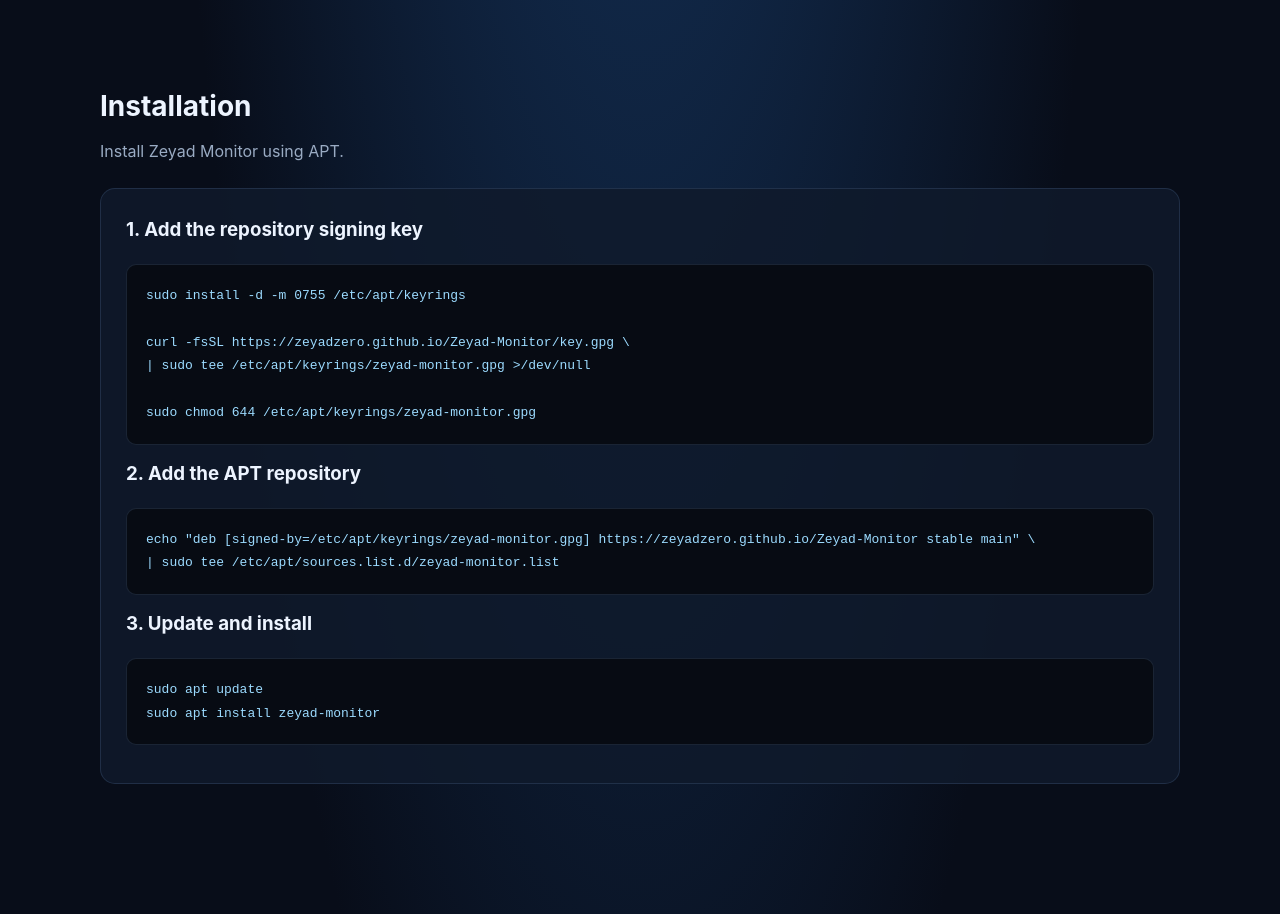
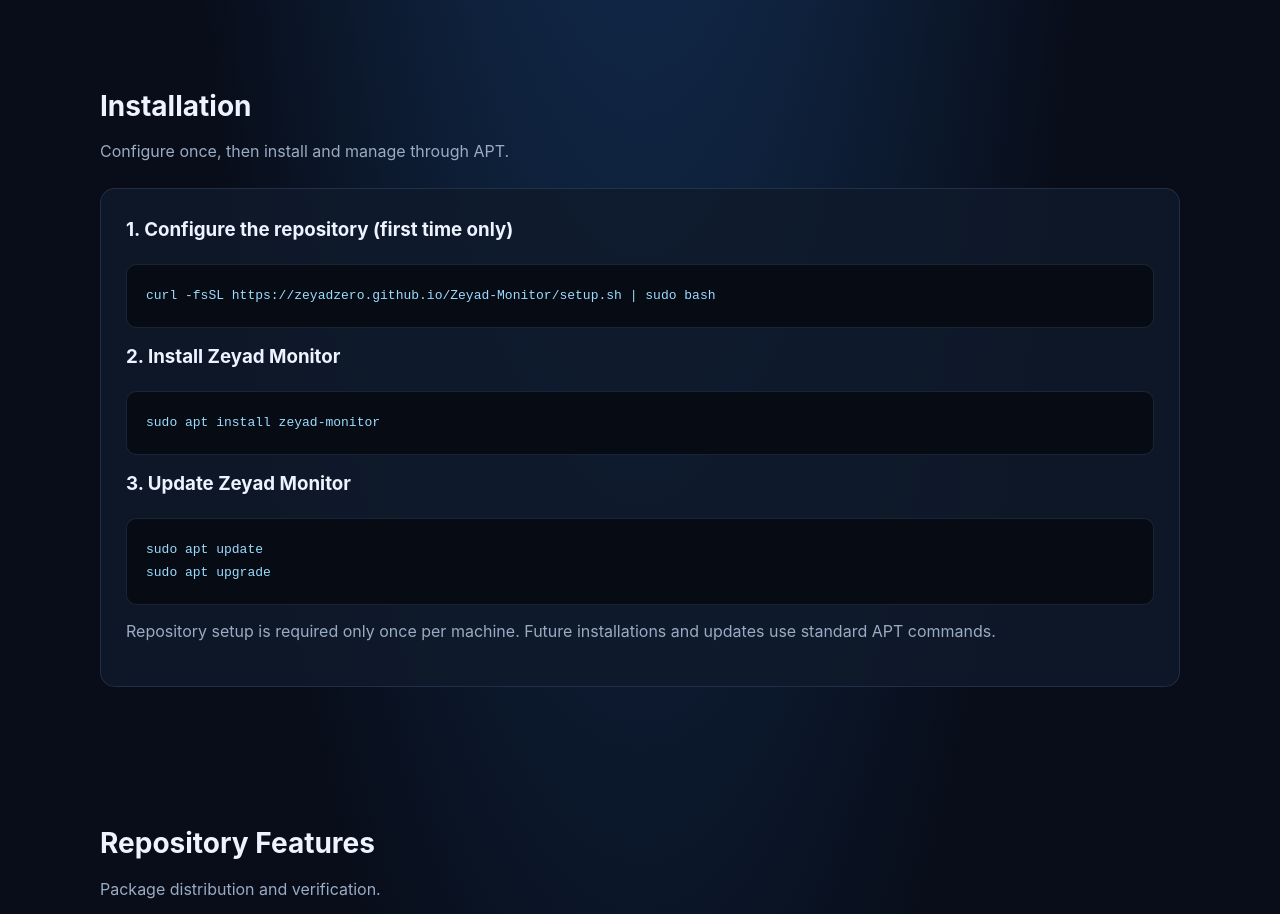
Before and after one commit to zeyadzero/Zeyad-Monitor, a plain HTML site: page docs/index.html in a window 1280 px wide. Shown: the part 660-1574 px from the top of the page. Drawn offline with Linux system fonts and the light colour scheme.

Commit message:
Improve APT setup and installation experience

```diff
--- a/docs/index.html
+++ b/docs/index.html
@@ -113,23 +113,20 @@ footer {
 
 <section class="section" id="install">
   <h2>Installation</h2>
-  <p class="subtitle">Install Zeyad Monitor using APT.</p>
+  <p class="subtitle">Configure once, then install and manage through APT.</p>
   <div class="panel">
-    <h3>1. Add the repository signing key</h3>
-    <pre>sudo install -d -m 0755 /etc/apt/keyrings
+    <h3>1. Configure the repository (first time only)</h3>
+    <pre>curl -fsSL https://zeyadzero.github.io/Zeyad-Monitor/setup.sh | sudo bash</pre>
 
-curl -fsSL https://zeyadzero.github.io/Zeyad-Monitor/key.gpg \
-| sudo tee /etc/apt/keyrings/zeyad-monitor.gpg >/dev/null
+    <h3>2. Install Zeyad Monitor</h3>
+    <pre>sudo apt install zeyad-monitor</pre>
 
-sudo chmod 644 /etc/apt/keyrings/zeyad-monitor.gpg</pre>
+    <h3>3. Update Zeyad Monitor</h3>
+    <pre>sudo apt update
+sudo apt upgrade</pre>
 
-    <h3>2. Add the APT repository</h3>
-    <pre>echo "deb [signed-by=/etc/apt/keyrings/zeyad-monitor.gpg] https://zeyadzero.github.io/Zeyad-Monitor stable main" \
-| sudo tee /etc/apt/sources.list.d/zeyad-monitor.list</pre>
-
-    <h3>3. Update and install</h3>
-    <pre>sudo apt update
-sudo apt install zeyad-monitor</pre>
+    <p class="subtitle">Repository setup is required only once per machine.
+    Future installations and updates use standard APT commands.</p>
   </div>
 </section>
 
```
Also changed, not shown: site/index.html (+10 -13 lines), 12 other files.
